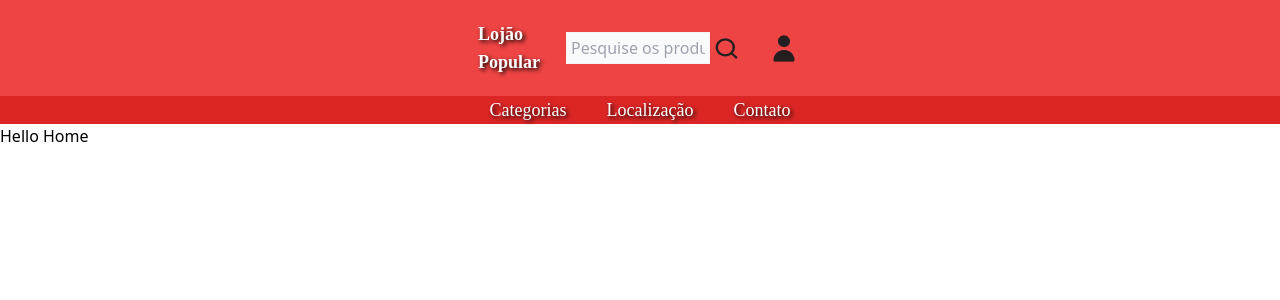
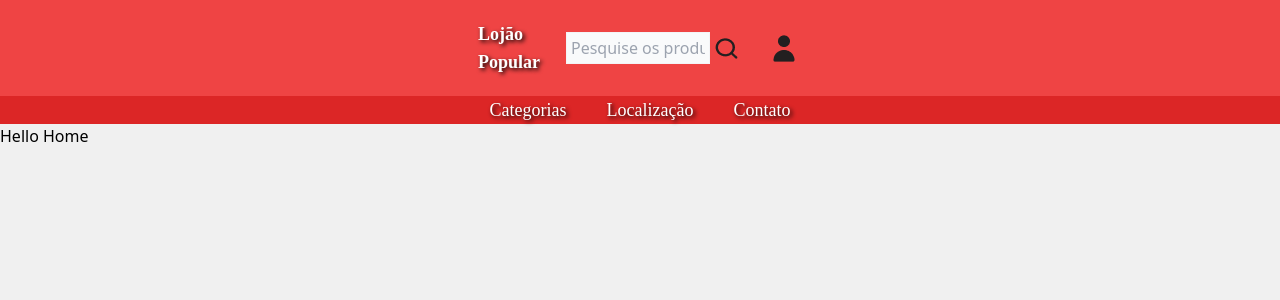
Before and after one commit to Fedolfo/front-end-lojao-popular, a React (Create React App) app: page / in a window 1280 px wide. Shown: the top 300 px of the page. Built offline with nearby package versions, Linux system fonts and the light colour scheme; the HTML template or start-up script is replaced by a standard one.

Commit message:
style: add background-color global html

```diff
--- a/src/index.css
+++ b/src/index.css
@@ -21,3 +21,7 @@
     }
   }
 }
+
+html {
+  background-color: #f0f0f0;
+}
```
